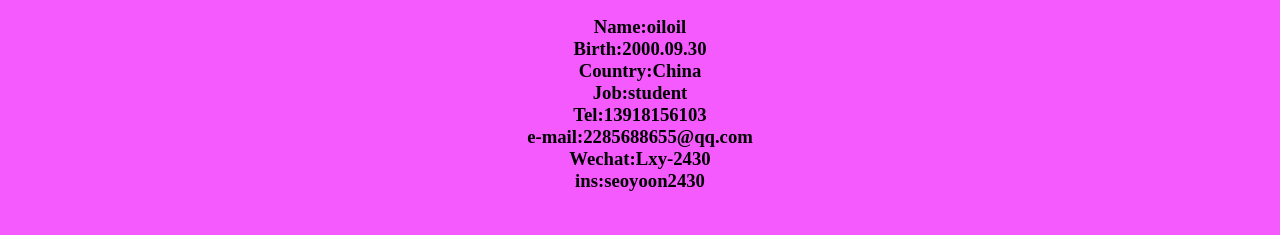
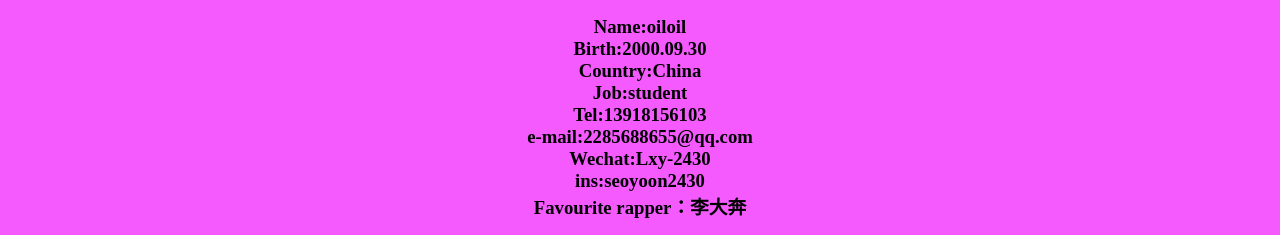
Before and after one commit to oiloil2430/oiloil.github.io, a plain HTML site: page index.html in a window 1280 px wide. Shown: the part 1023-1258 px from the top of the page. Before the commit the page ends 1234 px from the top, so only its background shows below. Drawn offline with Linux system fonts and the light colour scheme.

Commit message:
Update index.html

```diff
--- a/index.html
+++ b/index.html
@@ -34,6 +34,8 @@
       Wechat:Lxy-2430
       <br>
       ins:seoyoon2430
+      <br>
+      Favourite rapper：李大奔
       </H3>
       </div>
       </p>
```
